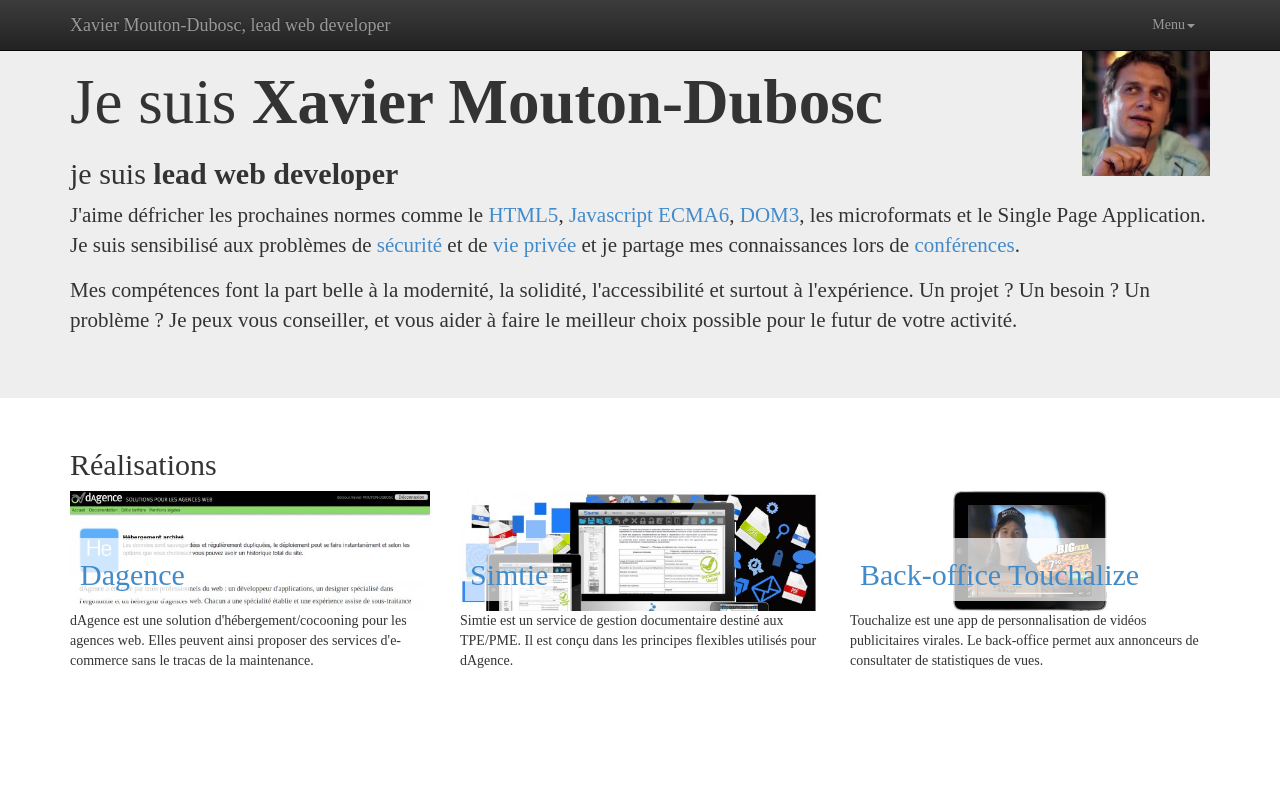
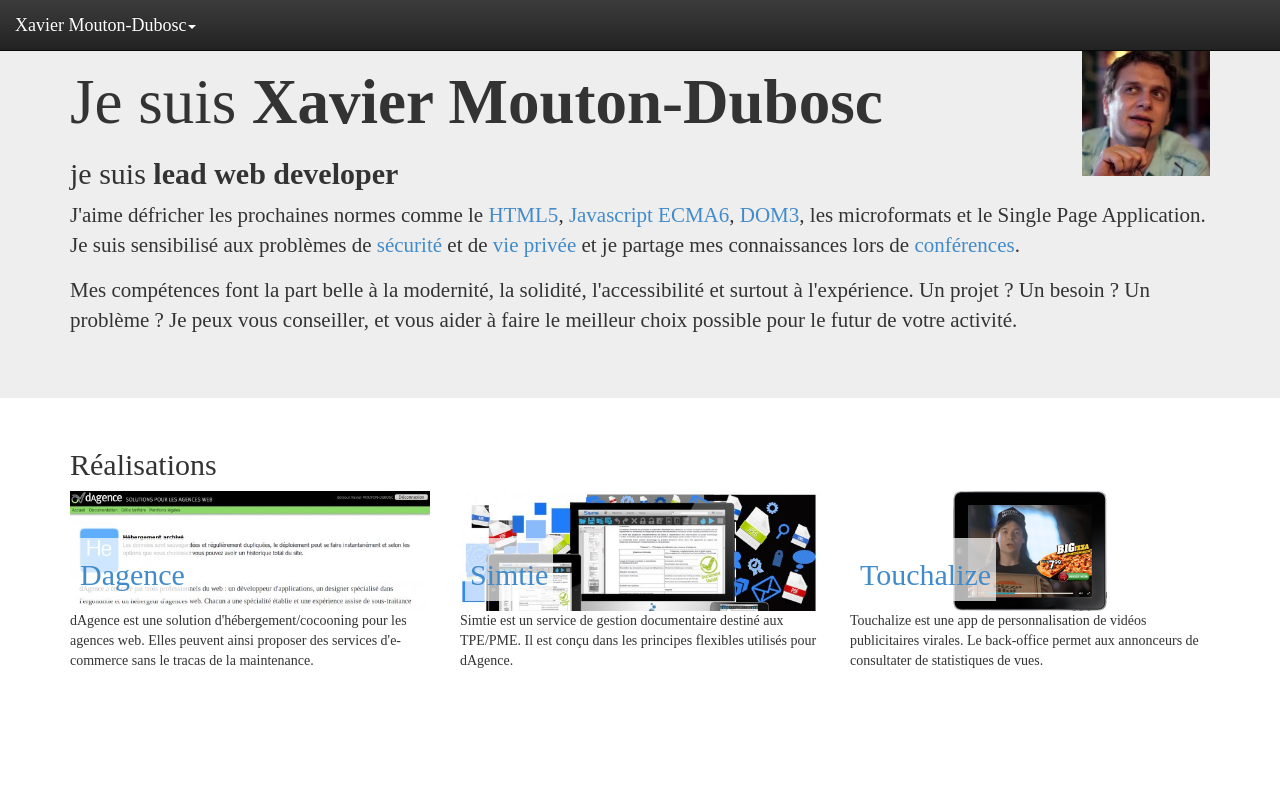
Before and after one commit to dascritch/dascritchcom-bootstraped-angularized, a plain HTML site: page index.html in a window 1280 px wide. Shown: the top 798 px of the page. Drawn offline with Linux system fonts and the light colour scheme; a web font is replaced by a local one.

Commit message:
Conformation des textes, sur les dimensions limites

```diff
--- a/data/conferences.json
+++ b/data/conferences.json
@@ -6,12 +6,12 @@
 },{
     "title" : "JSON ou l'histoire d'une licence presque libre" ,
     "url" : "http://dascritch.net/post/2014/01/07/Json-ou-l-histoire-d-une-licence-presque-libre",
-    "shortDesc":"Une conférence en vidéo où en 20 minutes, je vais vous parler du JSON, de sa licence, de politique étrangère, d'activisme, 'humour, du Bien et du Mal. Et pourquoi un logiciel libre peut vous fliquer.",
+    "shortDesc":"En 20 minutes, je vais vous parler du JSON, de sa licence, de politique étrangère, d'activisme, d'humour, du Bien et du Mal.",
     "image" : "LicenceJson.jpg"
 },{
     "title" : "Vers une nouvelle éthique" ,
     "url" : "http://dascritch.net/post/2013/12/19/Vers-l-engagement-politique-%C3%A0-Paris-Web",
-    "shortDesc":"Il est temps d'aller au-delà de notre métier, de notre rôle de conseil, de s'imposer pour que les lois ne s'écrivent plus contre nous. Expliquer la neutralité des réseaux, et en quoi la protection de notre vie privée et de notre présomption d'innocence n'est pas négociable.",
+    "shortDesc":"Au-delà du métier, de notre rôle de conseil, nous devons nous imposer pour que les lois ne s'écrivent plus contre nous. Expliquer la neutralité des réseaux, et en quoi notre vie privée n'est pas pas négociable.",
     "image" : "NouvelleEthique.jpg"
 },{
     "title" : "Testez vos recruteurs" ,
@@ -21,6 +21,6 @@
 },{
     "title" : "Des emoji dans l'Unicode" ,
     "url" : "http://dascritch.net/post/2012/09/25/Des-emoji-dans-l-Unicode-%E2%96%B6-Pr%C3%A9sentation-en-live",
-    "shortDesc" :"En Mars 2009, une drôle de proposition a été faite au Consortium Unicode par Apple et Google. D'une manière étonnante, les deux frères ennemis du smartphone s'étaient unis dans une cause commune pour ajouter des entrées au lexique des caractères universels.",
+    "shortDesc" :"En Mars 2009, une drôle de proposition a été faite au Consortium Unicode par Apple et Google. Les ennemis du smartphone s'étaient unis dans une cause pour ajouter des entrées au lexique des caractères universels.",
     "image" : "Emoji.png"
 }]
--- a/data/realisations.json
+++ b/data/realisations.json
@@ -4,7 +4,7 @@
     "image" : "simtie.png",
     "longDesc":"Projet commandé construit avec deux co-développeurs, le responsable IT et le Product Owner. Planification agile Scrum, développement en TDD et usage de Git. \n Développé sur un code PHP, framework CakePHP et une base PostGreSQL, avec des webservices backend d'indexation/OCR sous Windows écrits en C# asservissant Atalasoft Imaging. Interface en balisage HTML5 dans une optique d'application responsive web-design en Single Page Application. Javascript front-end sur des bases jQuery et PDF.js.\n Autres technologies employées : Vim, Kdevelop, SublimeText, Bash, XML, CSS, ASPX, Linux"
 },"Touchalize":{
-    "title" : "Back-office Touchalize" ,
+    "title" : "Touchalize" ,
     "shortDesc":"Touchalize est une app de personnalisation de vidéos publicitaires virales. Le back-office permet aux annonceurs de consultater de statistiques de vues.",
     "image" : "Touchalize.jpg",
     "longDesc":"Projet commandé. Construction d'un mock-up fonctionnel d'une interface de consultation de statistiques, en vue des salons LeWeb 12 et Mobile World Congress 2013 et d'un player vidéo HTML5 avec fallback vers l'application mobile. Utilisation de Git.\nDéveloppeur principal du back-office sur une base NodeJS (Javascript backend) et des bases NoSQL CouchDB/MongoDB, hébergé sur AWS (EC2 et S3).\nInterface en balisage HTML5 pensée pour des démonstrations fluides sur surfaces tactiles, avec graphiques animés en SVG (bibliothèques Ext.js et Sencha graphs).\nAutres technologies : Vim, SublimeText, WebStorm, Bash, XML, CSS, Javascript, Mac, Linux, Android, iOS"
--- a/index.html
+++ b/index.html
@@ -26,10 +26,10 @@
 </head>
 <body ng-app="resumeeApp">
 		<div class="navbar navbar-inverse navbar-fixed-top" role="navigation">
-			<div class="container">
-				<ul class="nav navbar-nav navbar-right">
-		            <li id="fat-menu" class="dropdown">
-						<a href="#" id="drop" role="button" class="dropdown-toggle" data-toggle="dropdown">Menu<b class="caret"></b></a>
+			<div>
+			<div class="nav navbar-nav">
+				<div class="navbar-header" id="fat-menu" class="dropdown">
+					<a href="#" id="drop" role="button" class="dropdown-toggle navbar-brand" data-toggle="dropdown">Xavier Mouton-Dubosc<b class="caret"></b></a>
 					<ul class="dropdown-menu" role="menu" aria-labelledby="drop">
 						<li role="presentation"><a role="menuitem" tabindex="-1" href="#presentation">Présentation</a></li>
 						<li role="presentation"><a role="menuitem" tabindex="-1" href="#realisations">Réalisations</a>
@@ -43,14 +43,10 @@
 						<li role="presentation"><a role="menuitem" tabindex="-1" href="https://www.linkedin.com/in/dascritch">LinkedIn</a></li>
 						<li role="presentation"><a role="menuitem" tabindex="-1" href="http://dascritch.net">Blog</a></li>
 					</ul>
-		            </li>
-	          	</ul>
-				<div class="navbar-header">
-					<a class="navbar-brand" href="#">Xavier Mouton-Dubosc, lead web developer</a>
 				</div>
 				<div class="navbar-collapse collapse">
 				</div>
-
+				</div>
 
 			</div>
 		</div>
```
Lines whose indentation alone changed are shown as unchanged.
